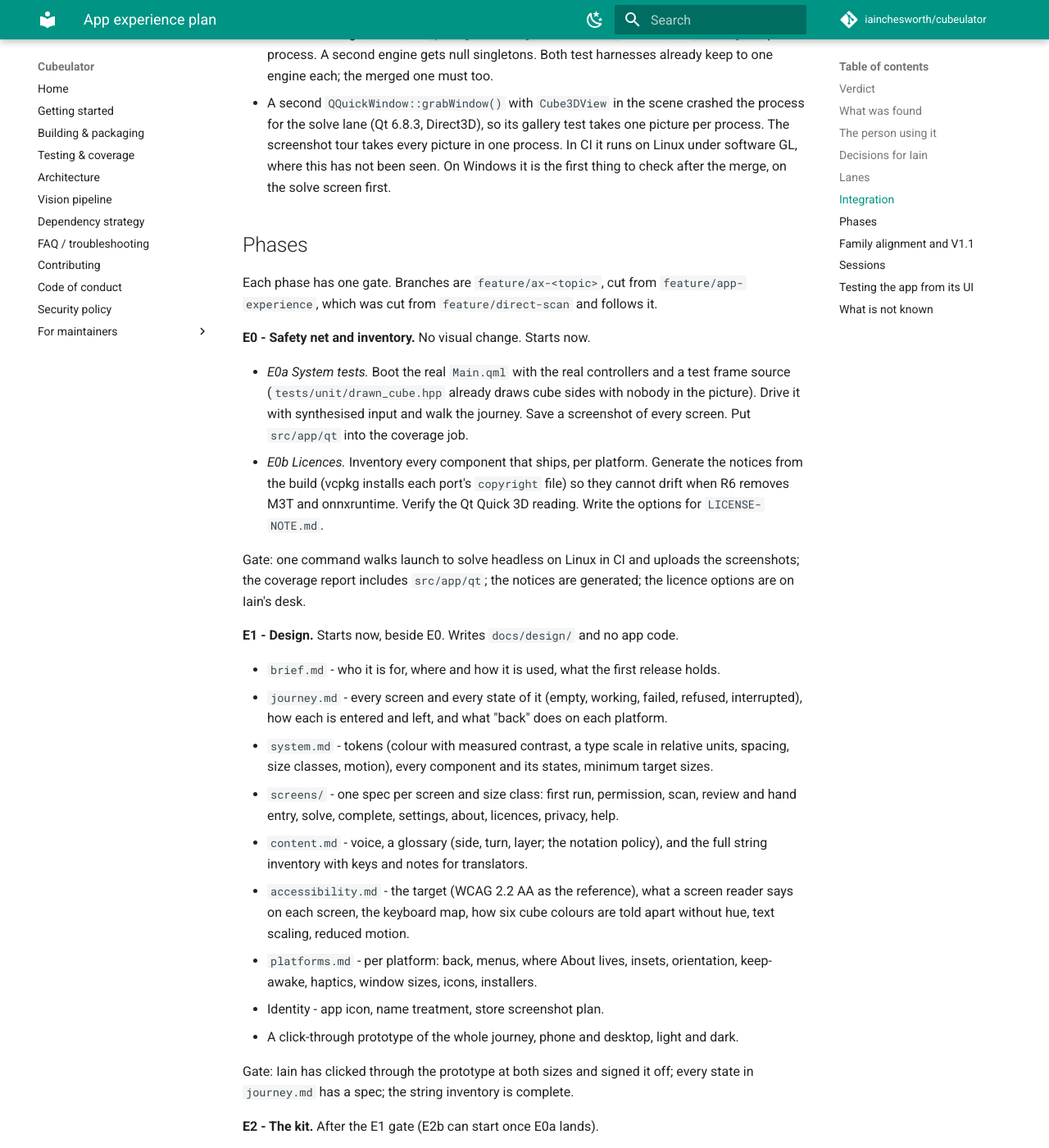
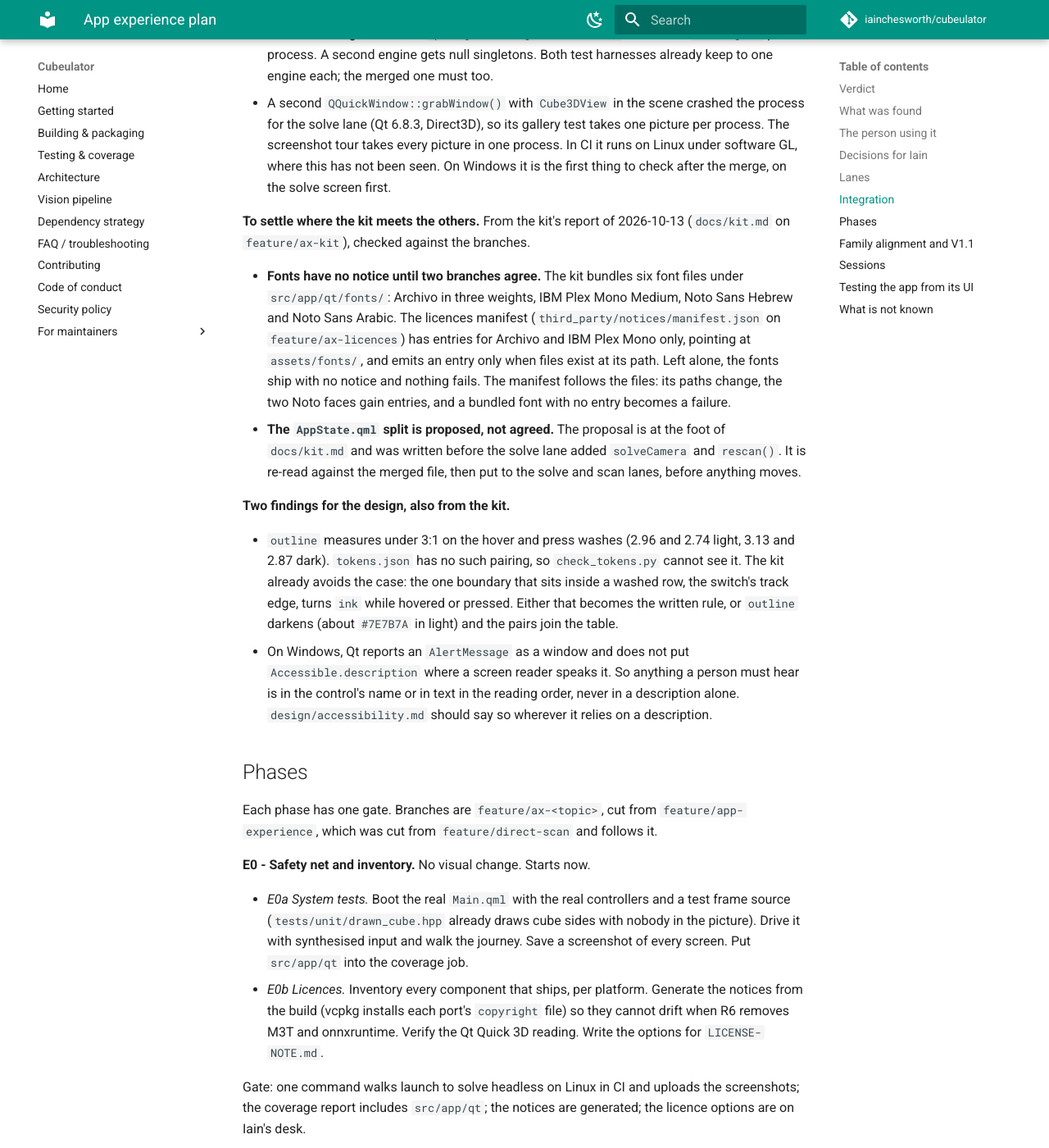
Before and after one commit to iainchesworth/cubeulator, an MkDocs documentation site: the page built from docs/app-experience-plan.md, in a window 1280 px wide and 1400 px high, scrolled down 8011 px. Shown: the whole window at 82% size. Built offline with MkDocs 1.6.1 and Material for MkDocs 9.7.7, drawn with Linux system fonts in a browser that asks for light colours; comment, search, counter and statistics services are not loaded; some of the changed text lies outside the part shown.

Commit message:
Record what must be settled where the kit meets the other branches
From the kit session's report, checked against the branches: the bundled fonts sit where the licences manifest does not look, so they would ship without a notice and nothing would fail; the AppState split is proposed against a file the solve lane has since changed; and two findings for the design, one on outline contrast over the hover and press washes and one on what Windows screen readers are given.

```diff
--- a/docs/app-experience-plan.md
+++ b/docs/app-experience-plan.md
@@ -211,7 +211,7 @@ Added 2026-10-13. Five branches hold finished or running work. None of the
 | `feature/ax-system-tests` | E0a | 11 | pushed; reconciling start-up, below |
 | `feature/ax-licences` | E0b | 6 | local |
 | `feature/ax-desktop` | E4a | 5, running | pushed; draft pull request 3, against `develop` |
-| `feature/ax-kit` | E2a | running | local |
+| `feature/ax-kit` | E2a | 7, running | local; has not yet merged this branch |
 
 `feature/app-experience` is on `origin` from 2026-10-13, so an `ax` pull
 request can target it.
@@ -270,6 +270,38 @@ E4a as they finish, each merging `feature/app-experience` before it lands.
   every picture in one process. In CI it runs on Linux under software GL,
   where this has not been seen. On Windows it is the first thing to check
   after the merge, on the solve screen first.
+
+**To settle where the kit meets the others.** From the kit's report of
+2026-10-13 (`docs/kit.md` on `feature/ax-kit`), checked against the
+branches.
+
+- **Fonts have no notice until two branches agree.** The kit bundles six
+  font files under `src/app/qt/fonts/`: Archivo in three weights, IBM Plex
+  Mono Medium, Noto Sans Hebrew and Noto Sans Arabic. The licences manifest
+  (`third_party/notices/manifest.json` on `feature/ax-licences`) has entries
+  for Archivo and IBM Plex Mono only, pointing at `assets/fonts/`, and emits
+  an entry only when files exist at its path. Left alone, the fonts ship
+  with no notice and nothing fails. The manifest follows the files: its
+  paths change, the two Noto faces gain entries, and a bundled font with no
+  entry becomes a failure.
+- **The `AppState.qml` split is proposed, not agreed.** The proposal is at
+  the foot of `docs/kit.md` and was written before the solve lane added
+  `solveCamera` and `rescan()`. It is re-read against the merged file, then
+  put to the solve and scan lanes, before anything moves.
+
+**Two findings for the design, also from the kit.**
+
+- `outline` measures under 3:1 on the hover and press washes (2.96 and 2.74
+  light, 3.13 and 2.87 dark). `tokens.json` has no such pairing, so
+  `check_tokens.py` cannot see it. The kit already avoids the case: the one
+  boundary that sits inside a washed row, the switch's track edge, turns
+  `ink` while hovered or pressed. Either that becomes the written rule, or
+  `outline` darkens (about `#7E7B7A` in light) and the pairs join the table.
+- On Windows, Qt reports an `AlertMessage` as a window and does not put
+  `Accessible.description` where a screen reader speaks it. So anything a
+  person must hear is in the control's name or in text in the reading
+  order, never in a description alone. `design/accessibility.md` should say
+  so wherever it relies on a description.
 
 ## Phases
 
```
